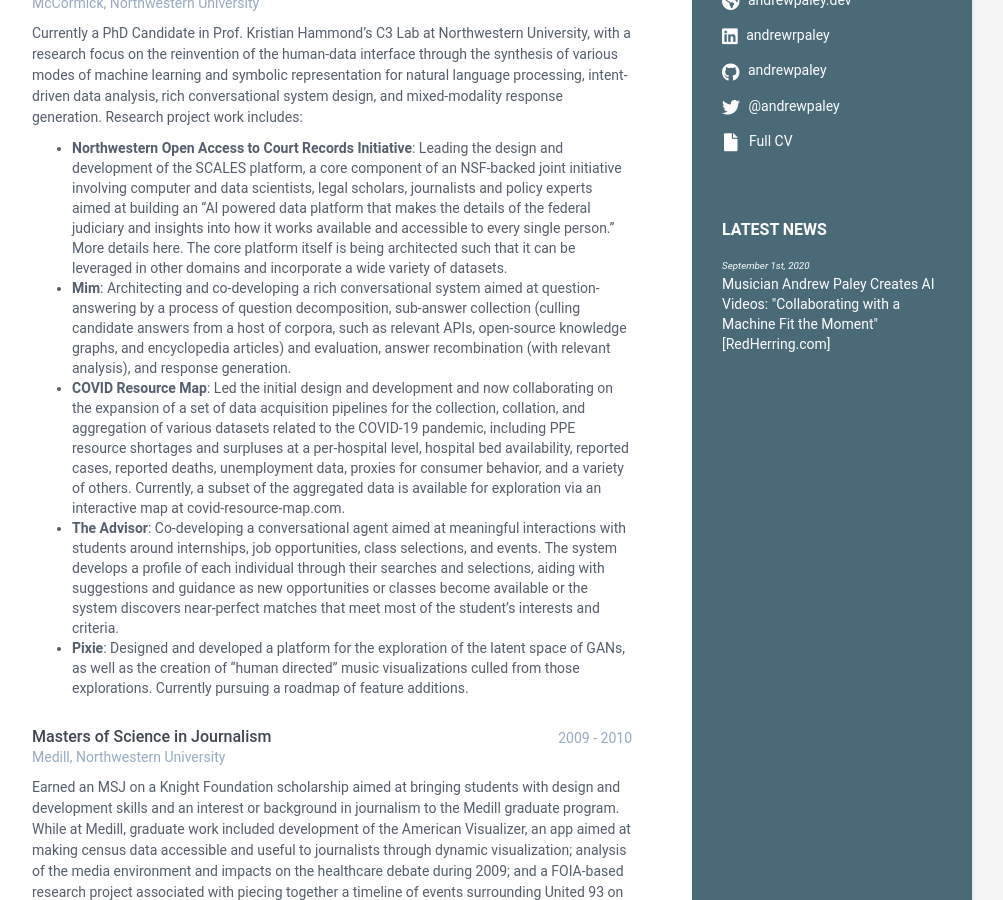
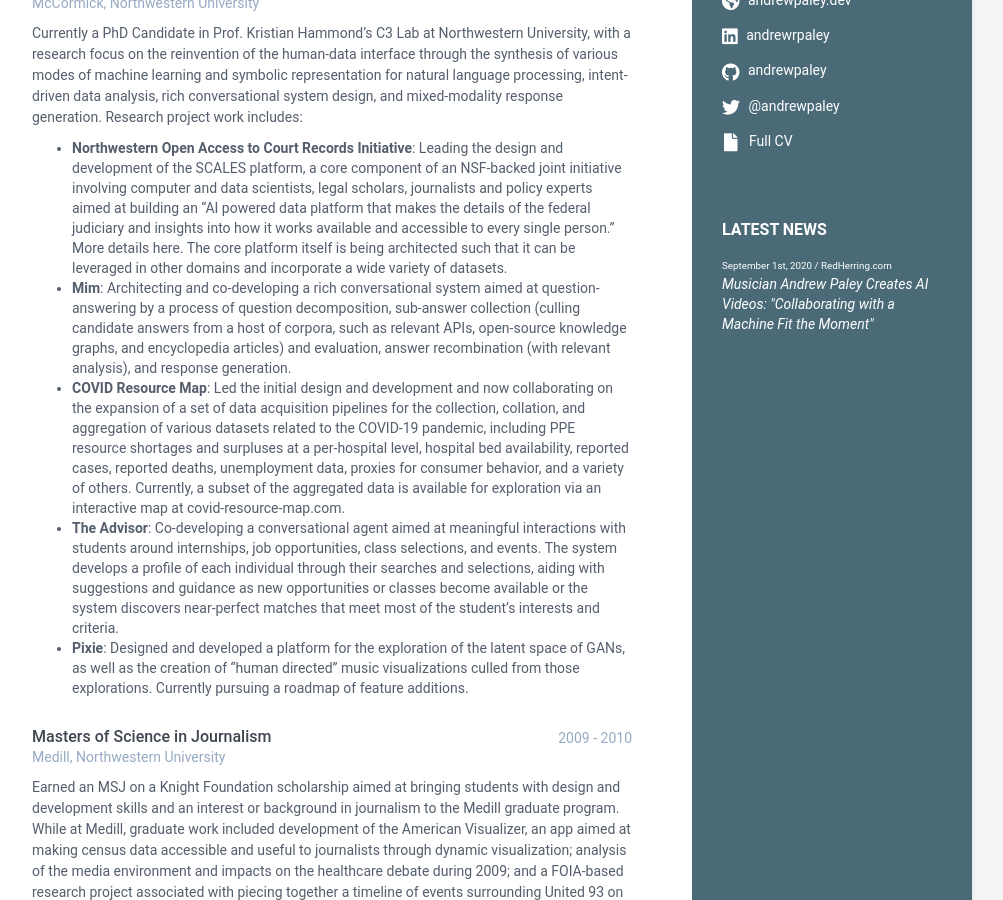
Before and after one commit to andrewpaley/andrewpaley.github.io, a Jekyll site: the page built from index.html, in a window 1280 px wide and 900 px high, scrolled down 361 px. Shown: the whole window, without its empty margins (168-1171 px from the left). Built offline with Jekyll 4.4.1, drawn with Linux system fonts in a browser that asks for light colours.

Commit message:
news sidebar

```diff
--- a/_data/data.yml
+++ b/_data/data.yml
@@ -29,7 +29,8 @@
     #     level: Native
 
     news:
-      - title: "Musician Andrew Paley Creates AI Videos: \"Collaborating with a Machine Fit the Moment\" [RedHerring.com]"
+      - title: "Musician Andrew Paley Creates AI Videos: \"Collaborating with a Machine Fit the Moment\""
+        source: "RedHerring.com"
         link: https://www.redherring.com/north-america/musician-andrew-paley-creates-ai-videos-collaborating-with-a-machine-fit-the-moment/
         date: "September 1st, 2020"
 
--- a/_includes/news.html
+++ b/_includes/news.html
@@ -10,7 +10,7 @@
     {% for article in news %}
 
       {% if article.link %}
-      <li><span class="datestamp" style="font-size:0.7em;font-style:italic;">{{ article.date }}</span><br /><a href="{{ article.link }}">{{ article.title }}</a></li>
+      <li><span class="datestamp" style="font-size:0.7em;">{{ article.date }} / {{ article.source }}</span><br /><em><a href="{{ article.link }}">{{ article.title }}</a></em></li>
       {% else %}
       <li>{{ article.title }}</li>
       {% endif %}
```
